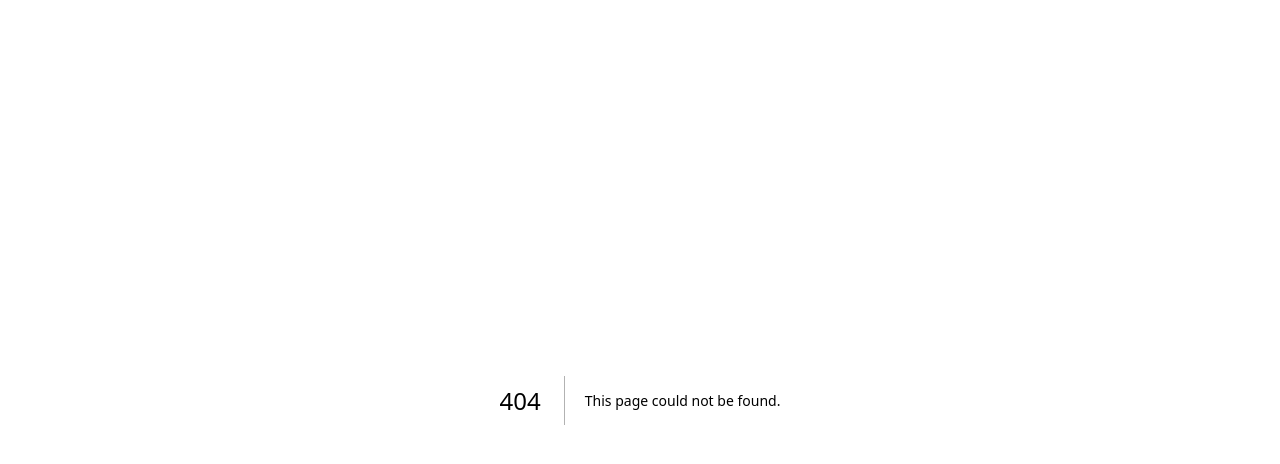
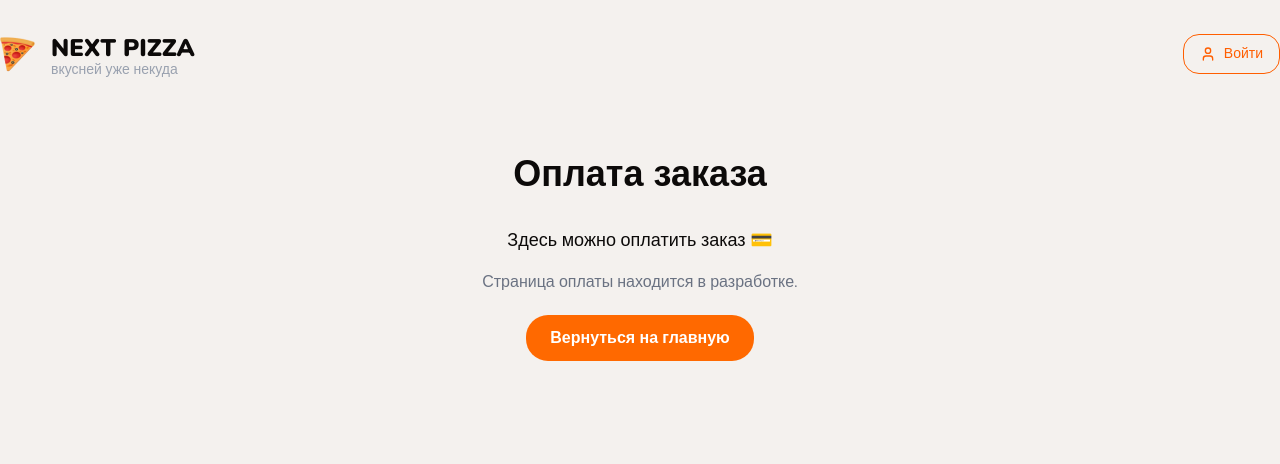
Before and after one commit to denisbeybutov/next-pizza, a Next.js app: page /checkout/payment in a window 1280 px wide. Before the commit this address had no page. Shown: the top 464 px of the page. Built offline with nearby package versions, Linux system fonts and the light colour scheme; no server answers.

Commit message:
доделал оплату

```diff
--- /dev/null
+++ b/app/(checkout)/checkout/payment/page.tsx
@@ -0,0 +1,28 @@
+import { Container, Title } from "@/shared/components/shared";
+import Link from "next/link";
+
+export default function PaymentPage() {
+  return (
+    <Container className="mt-10 text-center">
+      <Title
+        text="Оплата заказа"
+        className="mb-6 text-[36px] font-extrabold"
+      />
+
+      <p className="mb-4 text-lg">
+        Здесь можно оплатить заказ 💳
+      </p>
+
+      <p className="mb-8 text-gray-500">
+        Страница оплаты находится в разработке.
+      </p>
+
+      <Link
+        href="/"
+        className="rounded-xl bg-orange-500 px-6 py-3 font-bold text-white hover:bg-orange-600"
+      >
+        Вернуться на главную
+      </Link>
+    </Container>
+  );
+}
--- a/app/actions.ts
+++ b/app/actions.ts
@@ -2,6 +2,8 @@
 
 import { prisma } from "@/prisma/prisma-client";
 import { CheckoutFormValues } from "@/shared/components/shared/checkout/checkout-form-schema";
+import { PayOrderTemplate } from "@/shared/components/shared"
+import { sendEmail } from "@/shared/lib";
 import { OrderStatus } from "@prisma/client";
 import { cookies } from "next/headers";
 
@@ -76,12 +78,19 @@ export async function createOreder(data: CheckoutFormValues) {
     })
 
     //TODO сделать создание ссылки оплаты
-
-
+    await sendEmail(
+      data.email,
+      `Next Pizza / Оплатите заказ №${order.id}`,
+      {
+        orderId: order.id,
+        totalAmount: order.totalAmount,
+        paymentUrl: 'https://www.google.com/',
+      }
+    );
   } catch (err){
-
+    console.log('[Create Order] Server error', err)
   }
 
 
-  return 'https://github.com/denisbeybutov/next-pizza/pull/7';
+  return "/checkout/payment";
 }
--- a/package.json
+++ b/package.json
@@ -21,6 +21,8 @@
     "@hookform/resolvers": "^5.9.2",
     "@prisma/client": "^6.19.3",
     "@radix-ui/react-radio-group": "^1.5.0",
+    "@react-email/components": "^1.0.12",
+    "@react-email/render": "^2.1.1",
     "@types/bcrypt": "^6.0.0",
     "@types/qs": "^6.15.1",
     "axios": "^1.20.0",
--- /dev/null
+++ b/shared/components/shared/email-templates/index.ts
@@ -0,0 +1 @@
+export {PayOrderTemplate} from './pay-order'
--- a/shared/components/shared/email-templates/pay-order.tsx
+++ b/shared/components/shared/email-templates/pay-order.tsx
@@ -1,15 +1,20 @@
 import React from 'react'
 
-interface EmailTemplateProps {
+interface Props {
   orderId: number;
+  totalAmount: number;
+  paymentUrl: string;
 }
 
-export const EmailTemplate: React.FC<EmailTemplateProps> = ({
+export const PayOrderTemplate: React.FC<Props> = ({
   orderId,
+  totalAmount,
+  paymentUrl
 }) => {
   return (
     <div>
       <h1>Заказ #{orderId}</h1>
+      <p>Оплатите заказ на сумму {totalAmount} Р. Перейдите <a href={paymentUrl}>по этой ссылке </a> для оплаты заказа.</p>
     </div>
   )
 }
--- a/shared/components/shared/index.ts
+++ b/shared/components/shared/index.ts
@@ -19,5 +19,6 @@ export {CheckoutItemSkeleton} from './checkout-item-skeleton'
 export {CheckoutSidebar} from './checkout-sidebar'
 export {RequiredSymbol} from './required-symbol'
 export {ClearButton} from './clear-button'
+export * from './email-templates'
 export * from './form-components'
 export * from './modals'
--- a/shared/lib/index.ts
+++ b/shared/lib/index.ts
@@ -4,3 +4,4 @@ export {getPizzaDetails} from './get-pizza-details'
 export { getCartItemDetails } from './get-cart-items-details'
 export { getCartDetails } from './get-cart-details'
 export {calcCartItemTotalPrice} from './calc-cart-item-total-price'
+export {sendEmail} from './send-email'
--- /dev/null
+++ b/shared/lib/send-email.ts
@@ -0,0 +1,59 @@
+// import { Resend } from 'resend';
+// import React from 'react';
+// import { PayOrderTemplate } from '../components/shared/email-templates/pay-order';
+
+// export const sendEmail = async (
+//   to: string,
+//   subject: string,
+//   params: {
+//     orderId: number;
+//     totalAmount: number;
+//     paymentUrl: string;
+//   },
+// ) => {
+//   const resend = new Resend(process.env.RESEND_API_KEY);
+
+//   const { data, error } = await resend.emails.send({
+//     from: 'onboarding@resend.dev',
+//     to,
+//     subject,
+//     react: React.createElement(PayOrderTemplate, params),
+//   });
+
+//   if (error) {
+//     throw new Error(error.message);
+//   }
+
+//   return data;
+// };
+
+import { Resend } from 'resend';
+import React from 'react';
+import { PayOrderTemplate } from '@/shared/components/shared/email-templates/pay-order';
+
+export const sendEmail = async (
+  to: string,
+  subject: string,
+  params: {
+    orderId: number;
+    totalAmount: number;
+    paymentUrl: string;
+  },
+) => {
+  const resend = new Resend(process.env.RESEND_API_KEY);
+
+  const { data, error } = await resend.emails.send({
+    from: 'onboarding@resend.dev',
+    to,
+    subject,
+    react: React.createElement(PayOrderTemplate, params),
+  });
+
+  if (error) {
+    console.error('[Send Email] Resend error:', error);
+    throw new Error(error.message);
+  }
+
+  console.log('[Send Email] Success:', data);
+  return data;
+};
```
Also changed, not shown: 1 other file (tests, documents, lock files or other folders).
